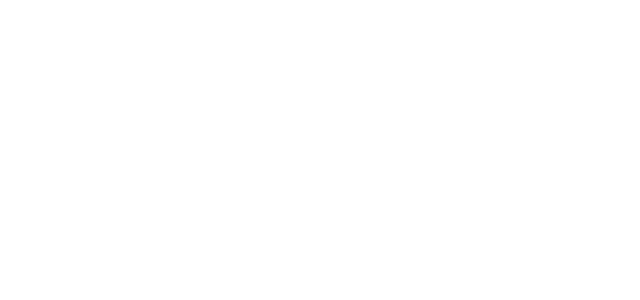
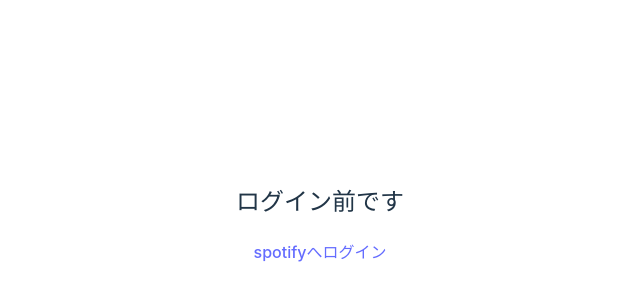
Before and after one commit to kajiLabTeam/openHackU2024_front, a React (Vite) app in the folder openHackU2024-front/: page / in a window 1280 px wide. Shown: the part 186-486 px from the top of the page, without its empty margins (320-960 px from the left). Built offline with nearby package versions, Linux system fonts and the light colour scheme.

Commit message:
トークンの取得ができた

```diff
--- a/openHackU2024-front/src/App.tsx
+++ b/openHackU2024-front/src/App.tsx
@@ -1,15 +1,37 @@
-import { useState } from 'react'
-import reactLogo from './assets/react.svg'
-import viteLogo from '/vite.svg'
-import './App.css'
+import React, { useState, useEffect } from 'react';
+import './App.css';
+import Login from './Login';
+import LoggedIn from './loggedin';
+import { getTokenFromUrl } from './hooks/Spotify';
+
+// トークンの型を定義
+type Token = string | null;
 
 function App() {
-  const [count, setCount] = useState(0)
+  // useStateに型注釈を追加
+  const [token, setToken] = useState<Token>(null);
+
+  useEffect(() => {
+    const hash = getTokenFromUrl(); // getTokenFromUrlが正しい構造を返すことを確認
+    console.log(hash);
+
+    // URLのハッシュをクリア
+    window.location.hash = '';
+
+    const accessToken = hash?.access_token; // オプショナルチェーンで安全にトークンを取得
+
+    if (accessToken) {
+      setToken(accessToken);
+    }
+
+    console.log('I HAVE A TOKEN', accessToken);
+  }, []);
 
   return (
-    <>
-    </>
-  )
+    <div className="App">
+      {token ? <LoggedIn /> : <Login />}
+    </div>
+  );
 }
 
-export default App
+export default App;
--- /dev/null
+++ b/openHackU2024-front/src/LoggedIn.tsx
@@ -0,0 +1,11 @@
+import React from 'react'
+
+function LoggedIn() {
+  return (
+    <div>
+      <h1>spotifyへログインしました</h1>
+    </div>
+  )
+}
+
+export default LoggedIn
--- /dev/null
+++ b/openHackU2024-front/src/Login.tsx
@@ -0,0 +1,13 @@
+import React from 'react'
+import { accessUrl } from "./hooks/Spotify";
+
+function Login() {
+  return (
+    <div className="Login">
+      <h2>ログイン前です</h2>
+      <a href={accessUrl}>spotifyへログイン</a>
+    </div>
+  )
+}
+
+export default Login
--- /dev/null
+++ b/openHackU2024-front/src/hooks/Spotify.ts
@@ -0,0 +1,31 @@
+export const authEndpoint: string = "https://accounts.spotify.com/authorize";
+
+const redirectUri: string = "http://localhost:5173/";
+
+const clientId: string = "388bed2ea2634e63bf5bc7340ff51191";
+
+// 対応する範囲を決める
+const scopes: string[] = [
+  "user-read-currently-playing",
+  "user-read-recently-played",
+  "user-read-playback-state",
+  "user-top-read",
+  "user-modify-playback-state",
+];
+
+// URLからアクセストークンを取得する関数
+export const getTokenFromUrl = (): { [key: string]: string } => {
+  return window.location.hash
+    .substring(1)
+    .split('&')
+    .reduce<{ [key: string]: string }>((initial, item) => {
+      const parts: string[] = item.split('=');
+      initial[parts[0]] = decodeURIComponent(parts[1]);
+      return initial;
+    }, {});
+}
+
+// SpotifyのログインページのURL
+export const accessUrl: string = `${authEndpoint}?client_id=${clientId}&redirect_uri=${redirectUri}&scope=${scopes.join(
+  "%20"
+)}&response_type=token&show_dialog=true`;
```
Also changed, not shown: openHackU2024-front/src/hooks/song.ts (added, +56 -0 lines), openHackU2024-front/src/types/song.d.ts (+23 -8 lines).
